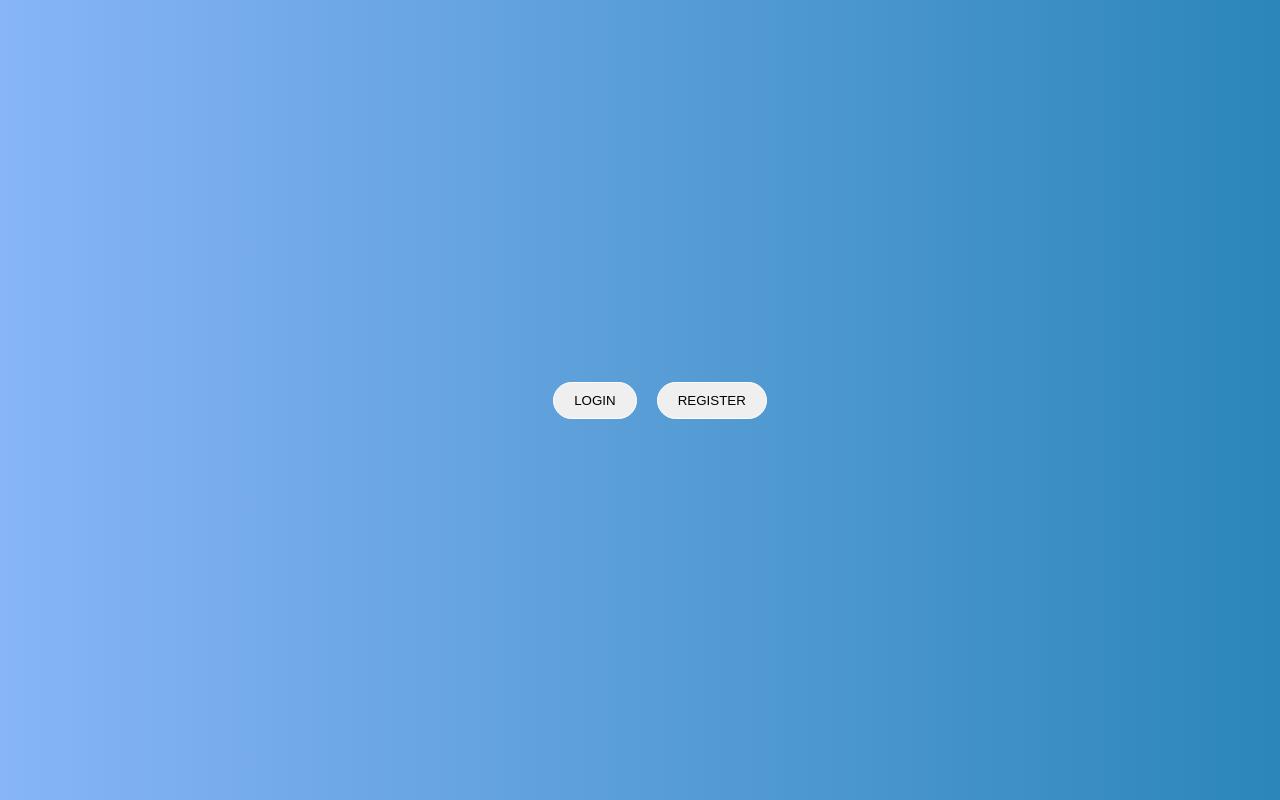
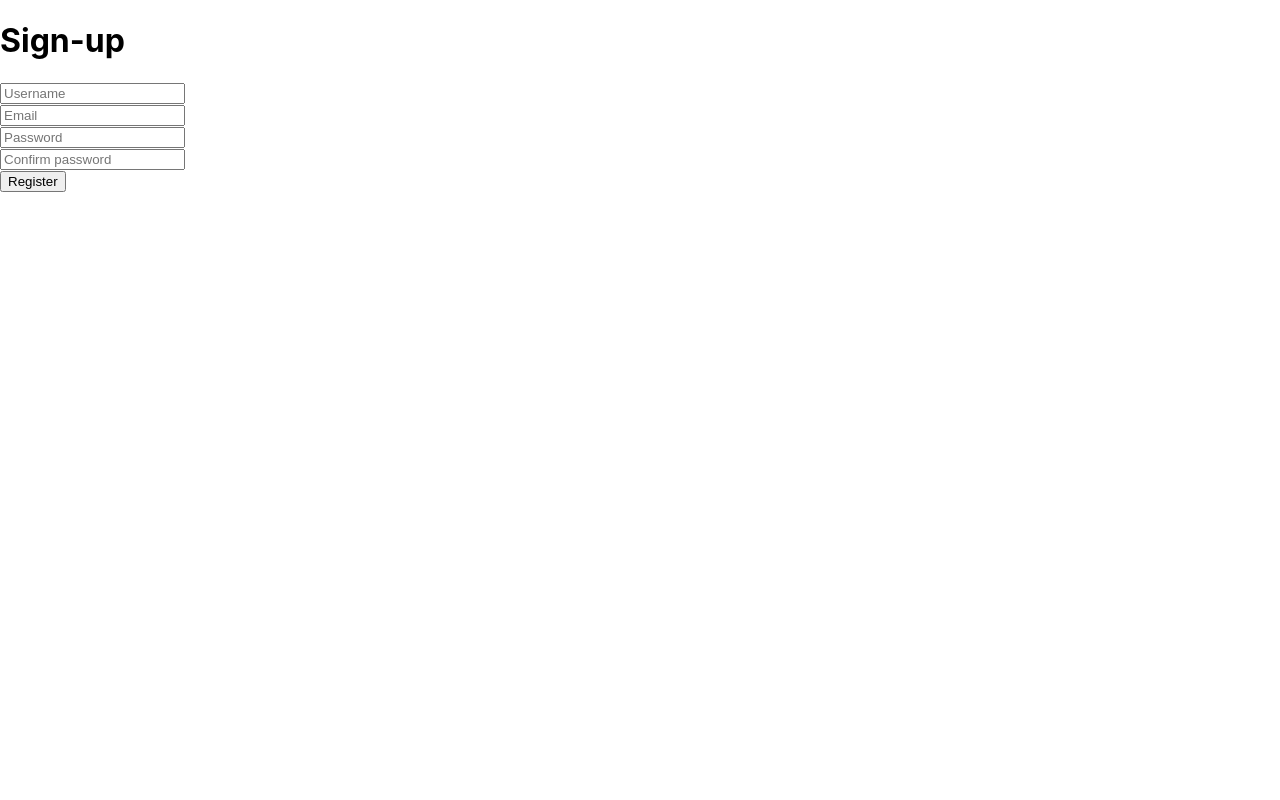
Before and after one commit to diogent/microblog, a React (Create React App) app: page /Register in a window 1280 px wide. Built offline with nearby package versions, Linux system fonts and the light colour scheme.

Commit message:
Added the ability to register new users

```diff
--- /dev/null
+++ b/src/APIs/apiService.js
@@ -0,0 +1,13 @@
+import { get, create } from '../Services/dbService';
+
+const userCollection = {
+  Users: 'User'
+}
+
+const userCreate = async (item) => {
+  await create(userCollection.Users, item);
+}
+
+export {
+  userCreate
+}
--- a/src/App.js
+++ b/src/App.js
@@ -1,11 +1,23 @@
 import React, { Component } from 'react';
 import GetStarted from "./Components/GetStarted";
+import RegisterForm from "./Components/RegisterForm";
+import Login from "./Components/Login";
+import Error from "./Components/Error";
+import { BrowserRouter, Route, Switch } from "react-router-dom";
 import './App.scss';
+import './Styles/AuthorizationStyles.scss';
 
 class App extends Component {
   render() {
     return (
-      <GetStarted/>
+      <BrowserRouter>
+        <Switch>
+          <Route path="/" exact component={GetStarted} />
+          <Route path="/Register" component={RegisterForm} />
+          <Route path="/Login" component={Login} />
+          <Route component={Error} />
+        </Switch>
+      </BrowserRouter>
     );
   }
 }
--- a/src/App.scss
+++ b/src/App.scss
@@ -14,6 +14,7 @@ $white: rgb(255, 255, 255);
     height: 100vh;
     min-height: 600px;
 
+    //background: linear-gradient(45deg, #49D49D 10%, #A2C7E5 90%);
     background-image: linear-gradient(to right, $color-blue, $color-darkblue);
 }
 
--- /dev/null
+++ b/src/Components/Error.js
@@ -0,0 +1,9 @@
+import React, {Component} from 'react';
+
+const Error = () => (
+  <div>
+    <p>Error: Route does not exist</p>
+  </div>
+);
+
+export default Error;
--- a/src/Components/GetStarted.js
+++ b/src/Components/GetStarted.js
@@ -1,12 +1,21 @@
 import React from 'react';
+import {NavLink} from 'react-router-dom';
 
 const GetStarted = () => (
       <div className="main">
         <div className="header">
           <div className="menu">
             <ul>
-              <li><button className="round-btn">Login</button></li>
-              <li><button className="round-btn">Register</button></li>
+              <li>
+                <NavLink to = "/Login">
+                  <button className="round-btn">Login</button>
+                </NavLink>
+              </li>
+              <li>
+                <NavLink to = "/Register">
+                  <button className="round-btn">Register</button>
+                </NavLink>
+              </li>
             </ul>
           </div>
         </div>
--- /dev/null
+++ b/src/Components/Login.js
@@ -0,0 +1,28 @@
+import React, { Component } from 'react';
+
+
+class Login extends Component {
+  render() {
+    return (
+      <div className="user">
+        <header className="user__header">
+            <h1 className="user__title">Login</h1>
+        </header>
+
+        <form className="form">
+
+            <div className="form__group">
+                <input type="text" placeholder="Username" className="form__input" />
+            </div>
+
+            <div className="form__group">
+                <input type="password" placeholder="Password" className="form__input" />
+            </div>
+
+            <button className="btn" type="button">Login</button>
+        </form>
+    </div>
+    );
+  }
+}
+export default Login;
--- /dev/null
+++ b/src/Components/RegisterForm.js
@@ -0,0 +1,66 @@
+import React, { Component } from 'react';
+import {userCreate} from "../APIs/apiService.js"
+
+
+class RegisterForm extends Component {
+  constructor(props){
+    super(props);
+    this.state = {
+      userName: undefined,
+      email: undefined,
+      password: undefined,
+      cPassword: undefined
+    }
+    this.handleInputChange = this.handleInputChange.bind(this);
+    this.createUser = this.createUser.bind(this);
+  }
+
+  handleInputChange(event, name) {
+    const value = event.target.value;
+    this.setState({
+      [name]: value
+    });
+  }
+
+  createUser = (event) => {
+    event.preventDefault();
+    var user = {
+      user: this.state.userName,
+      userEmail: this.state.email,
+      userPassword: this.state.password
+    }
+    if(this.state.password === this.state.cPassword){
+      userCreate(user);
+    }
+}
+
+  render() {
+    return (
+      <div className="user">
+        <header className="user__header">
+            <h1 className="user__title">Sign-up</h1>
+        </header>
+
+        <form className="form" onSubmit = {this.createUser}>
+            <div className="form__group">
+                <input type="text"  placeholder="Username" className="form__input" onChange = {(event) => this.handleInputChange(event, 'userName')}/>
+            </div>
+
+            <div className="form__group">
+                <input type="email"  placeholder="Email" className="form__input" onChange = {(event) => this.handleInputChange(event, 'email')}/>
+            </div>
+
+            <div className="form__group">
+                <input type="password"  name = "password" placeholder="Password" className="form__input" onChange = {(event) => this.handleInputChange(event, 'password')}/>
+            </div>
+
+            <div className="form__group">
+                <input type="password"  name = "cPassword" placeholder="Confirm password" className="form__input" onChange = {(event) => this.handleInputChange(event, 'cPassword')}/>
+            </div>
+            <button className="btn"  type = "submit">Register</button>
+        </form>
+    </div>
+    );
+  }
+}
+export default RegisterForm;
--- /dev/null
+++ b/src/Services/dbService.js
@@ -0,0 +1,49 @@
+import idb from 'idb';
+
+const transactionScope = {
+  read: 'readonly',
+  readwrite: 'readwrite'
+};
+
+const dbName = "microblog-db";
+
+const openConnection = (collectionName) => {
+  const dbPromise = idb.open(dbName, 1, upgradeDb => {
+    if (!upgradeDb.objectStoreNames.contains(collectionName)) { //cheked that collection is not exists
+      var store = upgradeDb.createObjectStore(collectionName, {
+        keyPath: 'id',
+        autoIncrement: true
+      }); //creates collection
+      store.createIndex('id', 'id', {
+        unique: true
+      }); //creates index
+    }
+  });
+  return dbPromise;
+};
+
+async function get(id, collectionName) {
+  let db = await openConnection(collectionName);
+  let tx = db.transaction(collectionName, transactionScope.read);
+  let store = tx.objectStore(collectionName); //gets collection
+
+  let item = await store.get(id);
+  db.close();
+
+  return item;
+};
+
+async function create(collectionName, item) {
+  let db = await openConnection(collectionName);
+  var tx = db.transaction(collectionName, transactionScope.readwrite);
+  var store = tx.objectStore(collectionName); //gets collection
+
+  store.put(item);
+  await tx.complete;
+  db.close();
+}
+
+export {
+  get,
+  create
+}
```
Also changed, not shown: package.json (+6 -1 lines), src/Styles/AuthorizationStyles.scss (added), 1 other file (tests, documents, lock files or other folders).
